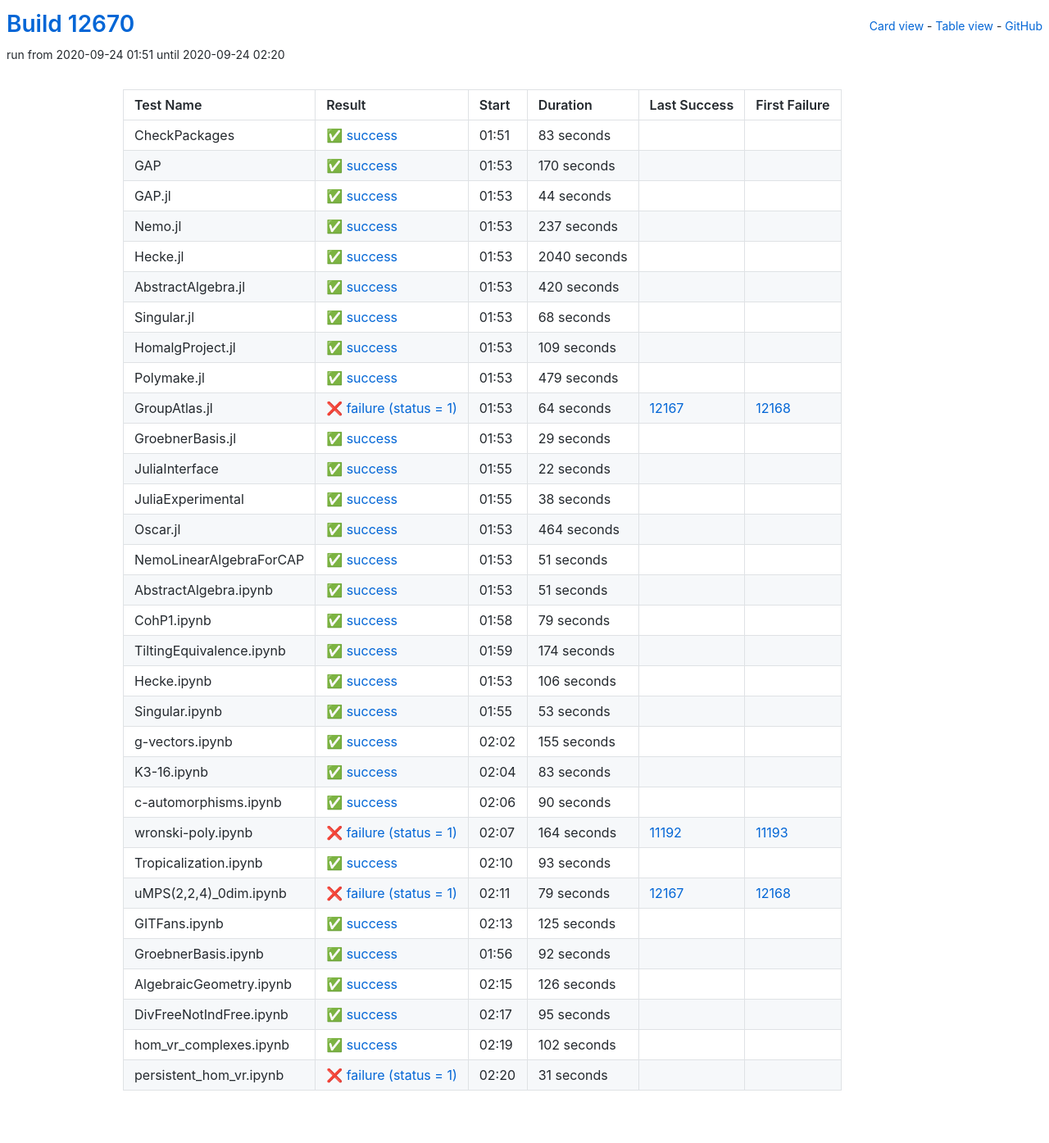
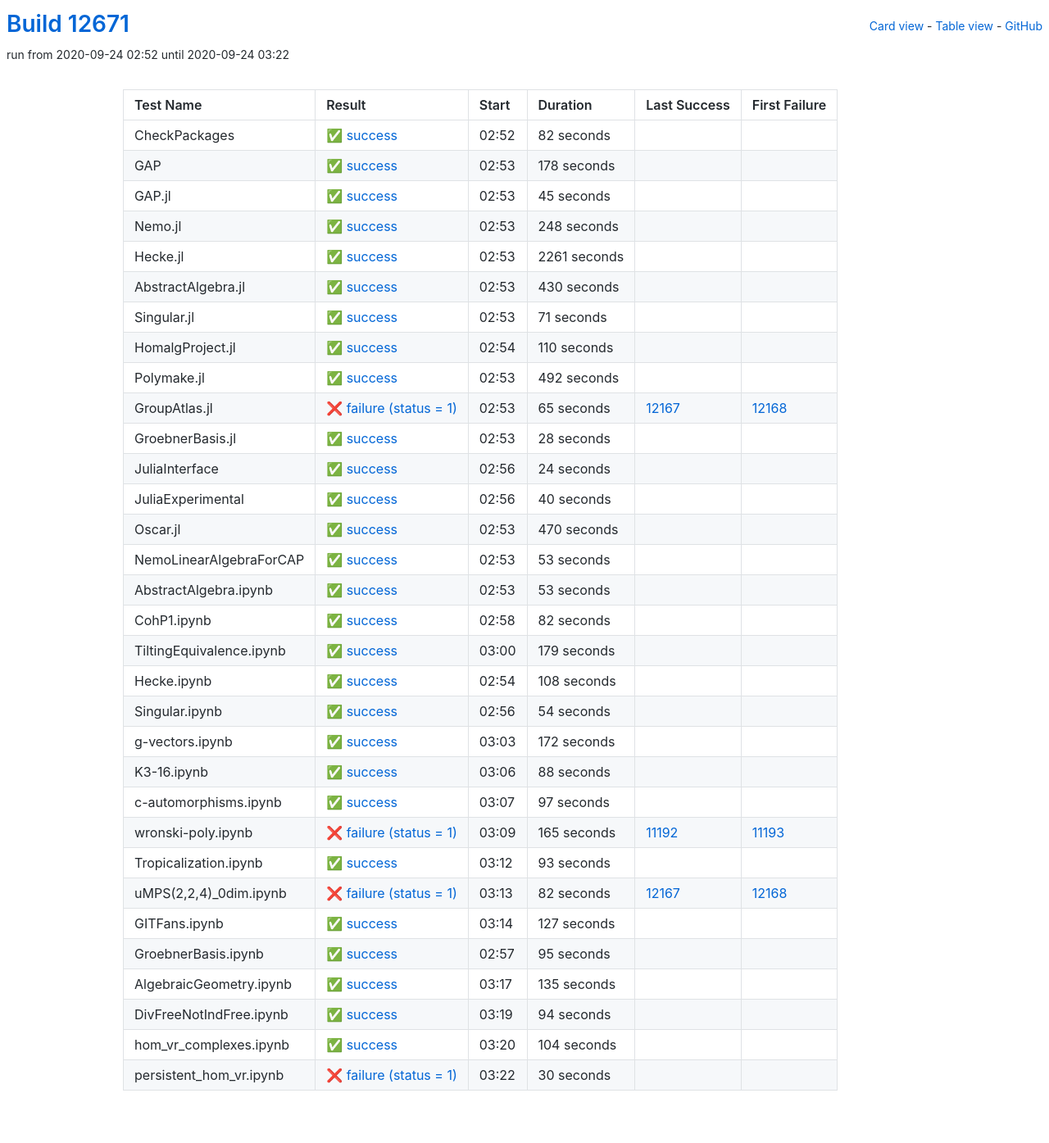
Before and after one commit to oscar-system/oscar-ci-status, a Jekyll site: the page built from table.html, in a window 1280 px wide. Shown: the whole page at 82% size. Built offline with Jekyll 4.4.1, drawn with Linux system fonts in a browser that asks for light colours.

Commit message:
Build #12671

```diff
--- a/_data/ci.yml
+++ b/_data/ci.yml
@@ -1,6 +1,6 @@
 ---
-build: 12670
-build_url: https://oscarci.mathematik.uni-kl.de/job/oscar/12670/
+build: 12671
+build_url: https://oscarci.mathematik.uni-kl.de/job/oscar/12671/
 job: oscar
 organization: oscar-system
 repo: oscar-ci-status
@@ -8,236 +8,176 @@
 tests:
 - name: CheckPackages
   id: checkpackages
-  log: https://oscarci.mathematik.uni-kl.de/job/oscar/12670/artifact/logs/build-12670/CheckPackages.log
-  start: 2020-09-24 01:51
+  log: https://oscarci.mathematik.uni-kl.de/job/oscar/12671/artifact/logs/build-12671/CheckPackages.log
+  start: 2020-09-24 02:52
   success: true
   exitcode: 0
   status: success
-  duration: 83
+  duration: 82
   last_success: false
   last_success_url:
   first_failure: false
   first_failure_url:
 - name: GAP
   id: gap
-  log: https://oscarci.mathematik.uni-kl.de/job/oscar/12670/artifact/logs/build-12670/GAP.log
-  start: 2020-09-24 01:53
+  log: https://oscarci.mathematik.uni-kl.de/job/oscar/12671/artifact/logs/build-12671/GAP.log
+  start: 2020-09-24 02:53
   success: true
   exitcode: 0
   status: success
-  duration: 170
+  duration: 178
   last_success: false
   last_success_url:
   first_failure: false
   first_failure_url:
 - name: GAP.jl
   id: gap-jl
-  log: https://oscarci.mathematik.uni-kl.de/job/oscar/12670/artifact/logs/build-12670/GAP.jl.log
-  start: 2020-09-24 01:53
+  log: https://oscarci.mathematik.uni-kl.de/job/oscar/12671/artifact/logs/build-12671/GAP.jl.log
+  start: 2020-09-24 02:53
   success: true
   exitcode: 0
   status: success
-  duration: 44
+  duration: 45
   last_success: false
   last_success_url:
   first_failure: false
   first_failure_url:
 - name: Nemo.jl
   id: nemo-jl
-  log: https://oscarci.mathematik.uni-kl.de/job/oscar/12670/artifact/logs/build-12670/Nemo.jl.log
-  start: 2020-09-24 01:53
+  log: https://oscarci.mathematik.uni-kl.de/job/oscar/12671/artifact/logs/build-12671/Nemo.jl.log
+  start: 2020-09-24 02:53
   success: true
   exitcode: 0
   status: success
-  duration: 237
+  duration: 248
   last_success: false
   last_success_url:
   first_failure: false
   first_failure_url:
 - name: Hecke.jl
   id: hecke-jl
-  log: https://oscarci.mathematik.uni-kl.de/job/oscar/12670/artifact/logs/build-12670/Hecke.jl.log
-  start: 2020-09-24 01:53
+  log: https://oscarci.mathematik.uni-kl.de/job/oscar/12671/artifact/logs/build-12671/Hecke.jl.log
+  start: 2020-09-24 02:53
   success: true
   exitcode: 0
   status: success
-  duration: 2040
+  duration: 2261
   last_success: false
   last_success_url:
   first_failure: false
   first_failure_url:
 - name: AbstractAlgebra.jl
   id: abstractalgebra-jl
-  log: https://oscarci.mathematik.uni-kl.de/job/oscar/12670/artifact/logs/build-12670/AbstractAlgebra.jl.log
-  start: 2020-09-24 01:53
+  log: https://oscarci.mathematik.uni-kl.de/job/oscar/12671/artifact/logs/build-12671/AbstractAlgebra.jl.log
+  start: 2020-09-24 02:53
   success: true
   exitcode: 0
   status: success
-  duration: 420
+  duration: 430
   last_success: false
   last_success_url:
   first_failure: false
   first_failure_url:
 - name: Singular.jl
   id: singular-jl
-  log: https://oscarci.mathematik.uni-kl.de/job/oscar/12670/artifact/logs/build-12670/Singular.jl.log
-  start: 2020-09-24 01:53
+  log: https://oscarci.mathematik.uni-kl.de/job/oscar/12671/artifact/logs/build-12671/Singular.jl.log
+  start: 2020-09-24 02:53
   success: true
   exitcode: 0
   status: success
-  duration: 68
+  duration: 71
   last_success: false
   last_success_url:
   first_failure: false
   first_failure_url:
 - name: HomalgProject.jl
   id: homalgproject-jl
-  log: https://oscarci.mathematik.uni-kl.de/job/oscar/12670/artifact/logs/build-12670/HomalgProject.jl.log
-  start: 2020-09-24 01:53
+  log: https://oscarci.mathematik.uni-kl.de/job/oscar/12671/artifact/logs/build-12671/HomalgProject.jl.log
+  start: 2020-09-24 02:54
   success: true
   exitcode: 0
   status: success
-  duration: 109
+  duration: 110
   last_success: false
   last_success_url:
   first_failure: false
   first_failure_url:
 - name: Polymake.jl
   id: polymake-jl
-  log: https://oscarci.mathematik.uni-kl.de/job/oscar/12670/artifact/logs/build-12670/Polymake.jl.log
-  start: 2020-09-24 01:53
+  log: https://oscarci.mathematik.uni-kl.de/job/oscar/12671/artifact/logs/build-12671/Polymake.jl.log
+  start: 2020-09-24 02:53
   success: true
   exitcode: 0
   status: success
-  duration: 479
+  duration: 492
   last_success: false
   last_success_url:
   first_failure: false
   first_failure_url:
 - name: GroupAtlas.jl
   id: groupatlas-jl
-  log: https://oscarci.mathematik.uni-kl.de/job/oscar/12670/artifact/logs/build-12670/GroupAtlas.jl.log
-  start: 2020-09-24 01:53
+  log: https://oscarci.mathematik.uni-kl.de/job/oscar/12671/artifact/logs/build-12671/GroupAtlas.jl.log
+  start: 2020-09-24 02:53
   success: false
   exitcode: 1
   status: failure
-  duration: 64
+  duration: 65
   last_success: 12167
   last_success_url: https://oscarci.mathematik.uni-kl.de/job/oscar/12167/
   first_failure: 12168
   first_failure_url: https://oscarci.mathematik.uni-kl.de/job/oscar/12168/
 - name: GroebnerBasis.jl
   id: groebnerbasis-jl
-  log: https://oscarci.mathematik.uni-kl.de/job/oscar/12670/artifact/logs/build-12670/GroebnerBasis.jl.log
-  start: 2020-09-24 01:53
+  log: https://oscarci.mathematik.uni-kl.de/job/oscar/12671/artifact/logs/build-12671/GroebnerBasis.jl.log
+  start: 2020-09-24 02:53
   success: true
   exitcode: 0
   status: success
-  duration: 29
+  duration: 28
   last_success: false
   last_success_url:
   first_failure: false
   first_failure_url:
 - name: JuliaInterface
   id: juliainterface
-  log: https://oscarci.mathematik.uni-kl.de/job/oscar/12670/artifact/logs/build-12670/JuliaInterface.log
-  start: 2020-09-24 01:55
+  log: https://oscarci.mathematik.uni-kl.de/job/oscar/12671/artifact/logs/build-12671/JuliaInterface.log
+  start: 2020-09-24 02:56
   success: true
   exitcode: 0
   status: success
-  duration: 22
+  duration: 24
   last_success: false
   last_success_url:
   first_failure: false
   first_failure_url:
 - name: JuliaExperimental
   id: juliaexperimental
-  log: https://oscarci.mathematik.uni-kl.de/job/oscar/12670/artifact/logs/build-12670/JuliaExperimental.log
-  start: 2020-09-24 01:55
+  log: https://oscarci.mathematik.uni-kl.de/job/oscar/12671/artifact/logs/build-12671/JuliaExperimental.log
+  start: 2020-09-24 02:56
   success: true
   exitcode: 0
   status: success
-  duration: 38
+  duration: 40
   last_success: false
   last_success_url:
   first_failure: false
   first_failure_url:
 - name: Oscar.jl
   id: oscar-jl
-  log: https://oscarci.mathematik.uni-kl.de/job/oscar/12670/artifact/logs/build-12670/Oscar.jl.log
-  start: 2020-09-24 01:53
+  log: https://oscarci.mathematik.uni-kl.de/job/oscar/12671/artifact/logs/build-12671/Oscar.jl.log
+  start: 2020-09-24 02:53
   success: true
   exitcode: 0
   status: success
-  duration: 464
+  duration: 470
   last_success: false
   last_success_url:
   first_failure: false
   first_failure_url:
 - name: NemoLinearAlgebraForCAP
   id: nemolinearalgebraforcap
-  log: https://oscarci.mathematik.uni-kl.de/job/oscar/12670/artifact/logs/build-12670/NemoLinearAlgebraForCAP.log
-  start: 2020-09-24 01:53
-  success: true
-  exitcode: 0
-  status: success
-  duration: 51
-  last_success: false
-  last_success_url:
-  first_failure: false
-  first_failure_url:
-- name: AbstractAlgebra.ipynb
-  id: abstractalgebra-ipynb
-  log: https://oscarci.mathematik.uni-kl.de/job/oscar/12670/artifact/logs/build-12670/AbstractAlgebra.ipynb.log
-  start: 2020-09-24 01:53
-  success: true
-  exitcode: 0
-  status: success
-  duration: 51
-  last_success: false
-  last_success_url:
-  first_failure: false
-  first_failure_url:
-- name: CohP1.ipynb
-  id: cohp1-ipynb
-  log: https://oscarci.mathematik.uni-kl.de/job/oscar/12670/artifact/logs/build-12670/CohP1.ipynb.log
-  start: 2020-09-24 01:58
-  success: true
-  exitcode: 0
-  status: success
-  duration: 79
-  last_success: false
-  last_success_url:
-  first_failure: false
-  first_failure_url:
-- name: TiltingEquivalence.ipynb
-  id: tiltingequivalence-ipynb
-  log: https://oscarci.mathematik.uni-kl.de/job/oscar/12670/artifact/logs/build-12670/TiltingEquivalence.ipynb.log
-  start: 2020-09-24 01:59
-  success: true
-  exitcode: 0
-  status: success
-  duration: 174
-  last_success: false
-  last_success_url:
-  first_failure: false
-  first_failure_url:
-- name: Hecke.ipynb
-  id: hecke-ipynb
-  log: https://oscarci.mathematik.uni-kl.de/job/oscar/12670/artifact/logs/build-12670/Hecke.ipynb.log
-  start: 2020-09-24 01:53
-  success: true
-  exitcode: 0
-  status: success
-  duration: 106
-  last_success: false
-  last_success_url:
-  first_failure: false
-  first_failure_url:
-- name: Singular.ipynb
-  id: singular-ipynb
-  log: https://oscarci.mathematik.uni-kl.de/job/oscar/12670/artifact/logs/build-12670/Singular.ipynb.log
-  start: 2020-09-24 01:55
+  log: https://oscarci.mathematik.uni-kl.de/job/oscar/12671/artifact/logs/build-12671/NemoLinearAlgebraForCAP.log
+  start: 2020-09-24 02:53
   success: true
   exitcode: 0
   status: success
@@ -246,58 +186,118 @@
   last_success_url:
   first_failure: false
   first_failure_url:
-- name: g-vectors.ipynb
-  id: g-vectors-ipynb
-  log: https://oscarci.mathematik.uni-kl.de/job/oscar/12670/artifact/logs/build-12670/g-vectors.ipynb.log
-  start: 2020-09-24 02:02
+- name: AbstractAlgebra.ipynb
+  id: abstractalgebra-ipynb
+  log: https://oscarci.mathematik.uni-kl.de/job/oscar/12671/artifact/logs/build-12671/AbstractAlgebra.ipynb.log
+  start: 2020-09-24 02:53
   success: true
   exitcode: 0
   status: success
-  duration: 155
+  duration: 53
+  last_success: false
+  last_success_url:
+  first_failure: false
+  first_failure_url:
+- name: CohP1.ipynb
+  id: cohp1-ipynb
+  log: https://oscarci.mathematik.uni-kl.de/job/oscar/12671/artifact/logs/build-12671/CohP1.ipynb.log
+  start: 2020-09-24 02:58
+  success: true
+  exitcode: 0
+  status: success
+  duration: 82
+  last_success: false
+  last_success_url:
+  first_failure: false
+  first_failure_url:
+- name: TiltingEquivalence.ipynb
+  id: tiltingequivalence-ipynb
+  log: https://oscarci.mathematik.uni-kl.de/job/oscar/12671/artifact/logs/build-12671/TiltingEquivalence.ipynb.log
+  start: 2020-09-24 03:00
+  success: true
+  exitcode: 0
+  status: success
+  duration: 179
+  last_success: false
+  last_success_url:
+  first_failure: false
+  first_failure_url:
+- name: Hecke.ipynb
+  id: hecke-ipynb
+  log: https://oscarci.mathematik.uni-kl.de/job/oscar/12671/artifact/logs/build-12671/Hecke.ipynb.log
+  start: 2020-09-24 02:54
+  success: true
+  exitcode: 0
+  status: success
+  duration: 108
+  last_success: false
+  last_success_url:
+  first_failure: false
+  first_failure_url:
+- name: Singular.ipynb
+  id: singular-ipynb
+  log: https://oscarci.mathematik.uni-kl.de/job/oscar/12671/artifact/logs/build-12671/Singular.ipynb.log
+  start: 2020-09-24 02:56
+  success: true
+  exitcode: 0
+  status: success
+  duration: 54
+  last_success: false
+  last_success_url:
+  first_failure: false
+  first_failure_url:
+- name: g-vectors.ipynb
+  id: g-vectors-ipynb
+  log: https://oscarci.mathematik.uni-kl.de/job/oscar/12671/artifact/logs/build-12671/g-vectors.ipynb.log
+  start: 2020-09-24 03:03
+  success: true
+  exitcode: 0
+  status: success
+  duration: 172
   last_success: false
   last_success_url:
   first_failure: false
   first_failure_url:
 - name: K3-16.ipynb
   id: k3-16-ipynb
-  log: https://oscarci.mathematik.uni-kl.de/job/oscar/12670/artifact/logs/build-12670/K3-16.ipynb.log
-  start: 2020-09-24 02:04
+  log: https://oscarci.mathematik.uni-kl.de/job/oscar/12671/artifact/logs/build-12671/K3-16.ipynb.log
+  start: 2020-09-24 03:06
   success: true
   exitcode: 0
   status: success
-  duration: 83
+  duration: 88
   last_success: false
   last_success_url:
   first_failure: false
   first_failure_url:
 - name: c-automorphisms.ipynb
   id: c-automorphisms-ipynb
-  log: https://oscarci.mathematik.uni-kl.de/job/oscar/12670/artifact/logs/build-12670/c-automorphisms.ipynb.log
-  start: 2020-09-24 02:06
+  log: https://oscarci.mathematik.uni-kl.de/job/oscar/12671/artifact/logs/build-12671/c-automorphisms.ipynb.log
+  start: 2020-09-24 03:07
   success: true
   exitcode: 0
   status: success
-  duration: 90
+  duration: 97
   last_success: false
   last_success_url:
   first_failure: false
   first_failure_url:
 - name: wronski-poly.ipynb
   id: wronski-poly-ipynb
-  log: https://oscarci.mathematik.uni-kl.de/job/oscar/12670/artifact/logs/build-12670/wronski-poly.ipynb.log
-  start: 2020-09-24 02:07
+  log: https://oscarci.mathematik.uni-kl.de/job/oscar/12671/artifact/logs/build-12671/wronski-poly.ipynb.log
+  start: 2020-09-24 03:09
   success: false
   exitcode: 1
   status: failure
-  duration: 164
+  duration: 165
   last_success: 11192
   last_success_url: https://oscarci.mathematik.uni-kl.de/job/oscar/11192/
   first_failure: 11193
   first_failure_url: https://oscarci.mathematik.uni-kl.de/job/oscar/11193/
 - name: Tropicalization.ipynb
   id: tropicalization-ipynb
-  log: https://oscarci.mathematik.uni-kl.de/job/oscar/12670/artifact/logs/build-12670/Tropicalization.ipynb.log
-  start: 2020-09-24 02:10
+  log: https://oscarci.mathematik.uni-kl.de/job/oscar/12671/artifact/logs/build-12671/Tropicalization.ipynb.log
+  start: 2020-09-24 03:12
   success: true
   exitcode: 0
   status: success
@@ -308,56 +308,32 @@
   first_failure_url:
 - name: uMPS(2,2,4)_0dim.ipynb
   id: umps-2-2-4-0dim-ipynb
-  log: https://oscarci.mathematik.uni-kl.de/job/oscar/12670/artifact/logs/build-12670/uMPS-2-2-4-_0dim.ipynb.log
-  start: 2020-09-24 02:11
+  log: https://oscarci.mathematik.uni-kl.de/job/oscar/12671/artifact/logs/build-12671/uMPS-2-2-4-_0dim.ipynb.log
+  start: 2020-09-24 03:13
   success: false
   exitcode: 1
   status: failure
-  duration: 79
+  duration: 82
   last_success: 12167
   last_success_url: https://oscarci.mathematik.uni-kl.de/job/oscar/12167/
   first_failure: 12168
   first_failure_url: https://oscarci.mathematik.uni-kl.de/job/oscar/12168/
 - name: GITFans.ipynb
   id: gitfans-ipynb
-  log: https://oscarci.mathematik.uni-kl.de/job/oscar/12670/artifact/logs/build-12670/GITFans.ipynb.log
-  start: 2020-09-24 02:13
+  log: https://oscarci.mathematik.uni-kl.de/job/oscar/12671/artifact/logs/build-12671/GITFans.ipynb.log
+  start: 2020-09-24 03:14
   success: true
   exitcode: 0
   status: success
-  duration: 125
+  duration: 127
   last_success: false
   last_success_url:
   first_failure: false
   first_failure_url:
 - name: GroebnerBasis.ipynb
   id: groebnerbasis-ipynb
-  log: https://oscarci.mathematik.uni-kl.de/job/oscar/12670/artifact/logs/build-12670/GroebnerBasis.ipynb.log
-  start: 2020-09-24 01:56
-  success: true
-  exitcode: 0
-  status: success
-  duration: 92
-  last_success: false
-  last_success_url:
-  first_failure: false
-  first_failure_url:
-- name: AlgebraicGeometry.ipynb
-  id: algebraicgeometry-ipynb
-  log: https://oscarci.mathematik.uni-kl.de/job/oscar/12670/artifact/logs/build-12670/AlgebraicGeometry.ipynb.log
-  start: 2020-09-24 02:15
-  success: true
-  exitcode: 0
-  status: success
-  duration: 126
-  last_success: false
-  last_success_url:
-  first_failure: false
-  first_failure_url:
-- name: DivFreeNotIndFree.ipynb
-  id: divfreenotindfree-ipynb
-  log: https://oscarci.mathematik.uni-kl.de/job/oscar/12670/artifact/logs/build-12670/DivFreeNotIndFree.ipynb.log
-  start: 2020-09-24 02:17
+  log: https://oscarci.mathematik.uni-kl.de/job/oscar/12671/artifact/logs/build-12671/GroebnerBasis.ipynb.log
+  start: 2020-09-24 02:57
   success: true
   exitcode: 0
   status: success
@@ -366,26 +342,50 @@
   last_success_url:
   first_failure: false
   first_failure_url:
-- name: hom_vr_complexes.ipynb
-  id: hom-vr-complexes-ipynb
-  log: https://oscarci.mathematik.uni-kl.de/job/oscar/12670/artifact/logs/build-12670/hom_vr_complexes.ipynb.log
-  start: 2020-09-24 02:19
+- name: AlgebraicGeometry.ipynb
+  id: algebraicgeometry-ipynb
+  log: https://oscarci.mathematik.uni-kl.de/job/oscar/12671/artifact/logs/build-12671/AlgebraicGeometry.ipynb.log
+  start: 2020-09-24 03:17
   success: true
   exitcode: 0
   status: success
-  duration: 102
+  duration: 135
+  last_success: false
+  last_success_url:
+  first_failure: false
+  first_failure_url:
+- name: DivFreeNotIndFree.ipynb
+  id: divfreenotindfree-ipynb
+  log: https://oscarci.mathematik.uni-kl.de/job/oscar/12671/artifact/logs/build-12671/DivFreeNotIndFree.ipynb.log
+  start: 2020-09-24 03:19
+  success: true
+  exitcode: 0
+  status: success
+  duration: 94
+  last_success: false
+  last_success_url:
+  first_failure: false
+  first_failure_url:
+- name: hom_vr_complexes.ipynb
+  id: hom-vr-complexes-ipynb
+  log: https://oscarci.mathematik.uni-kl.de/job/oscar/12671/artifact/logs/build-12671/hom_vr_complexes.ipynb.log
+  start: 2020-09-24 03:20
+  success: true
+  exitcode: 0
+  status: success
+  duration: 104
   last_success: false
   last_success_url:
   first_failure: false
   first_failure_url:
 - name: persistent_hom_vr.ipynb
   id: persistent-hom-vr-ipynb
-  log: https://oscarci.mathematik.uni-kl.de/job/oscar/12670/artifact/logs/build-12670/persistent_hom_vr.ipynb.log
-  start: 2020-09-24 02:20
+  log: https://oscarci.mathematik.uni-kl.de/job/oscar/12671/artifact/logs/build-12671/persistent_hom_vr.ipynb.log
+  start: 2020-09-24 03:22
   success: false
   exitcode: 1
   status: failure
-  duration: 31
+  duration: 30
   last_success: false
   last_success_url:
   first_failure: false
```
Also changed, not shown: README.md.
